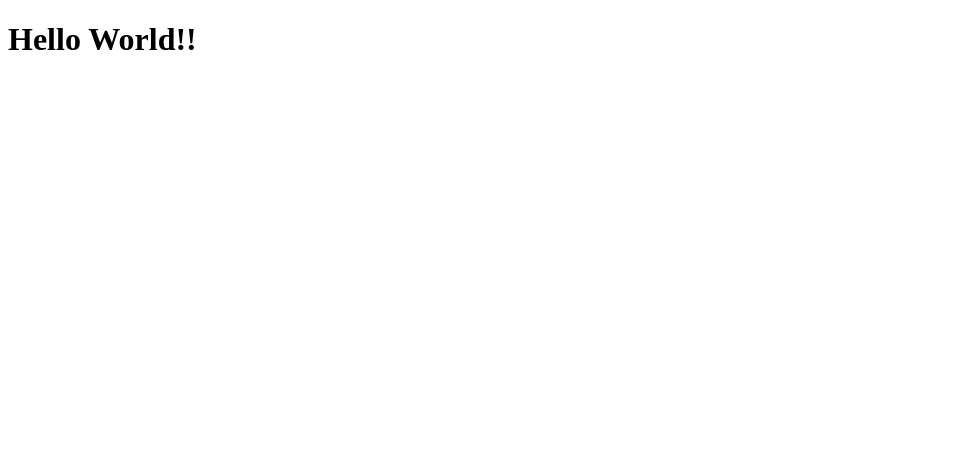
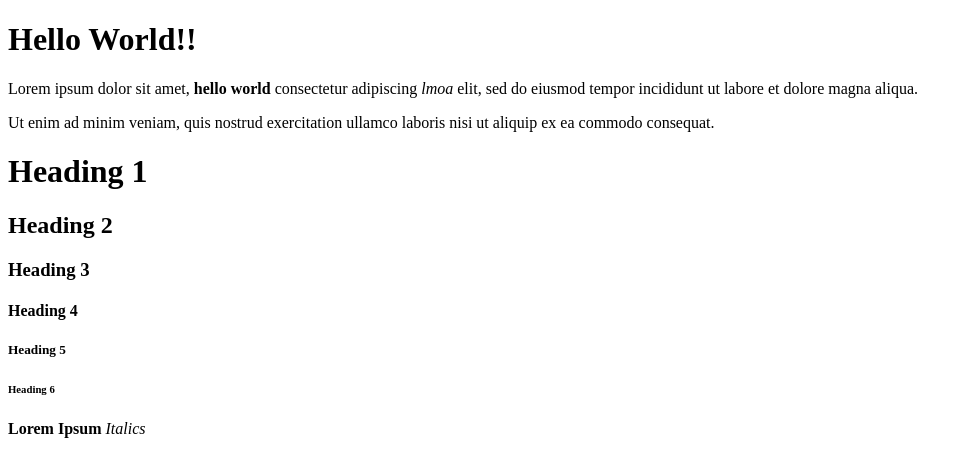
Before and after one commit to ScrotumLover9000/html_boilerplate, a plain HTML site: page index.html in a window 1280 px wide. Shown: the whole page, without its empty margins (0-972 px from the left). Drawn offline with Linux system fonts and the light colour scheme.

Commit message:
Added hw1.html

```diff
--- a/index.html
+++ b/index.html
@@ -5,7 +5,32 @@
     <meta name="viewport" content="width=device-width, initial-scale=1.0">
     <title>My First Webpage</title>
 </head>
+
 <body>
     <h1>Hello World!!</h1>
+
+    <p>Lorem ipsum dolor sit amet, <strong>hello world</strong> consectetur adipiscing <em>lmoa</em> elit, sed do eiusmod tempor incididunt ut labore et dolore magna aliqua.</p>
+
+    <p>Ut enim ad minim veniam, quis nostrud exercitation ullamco laboris nisi ut aliquip ex ea commodo consequat.</p>
+
+    <h1>Heading 1</h1>
+
+    <h2>Heading 2</h2>
+
+    <h3>Heading 3</h3>
+
+    <!--I am a HTML comment-->
+
+    <h4>Heading 4</h4>
+
+    <!-- ctrl+/ automatically creates a new line to write a comment -->
+
+    <h5>Heading 5</h5>
+
+    <h6>Heading 6</h6>
+
+    <strong>Lorem Ipsum</strong>
+
+    <em>Italics</em>
 </body>
 </html>
```
Also changed, not shown: hw1.html (added, +20 -0 lines).
